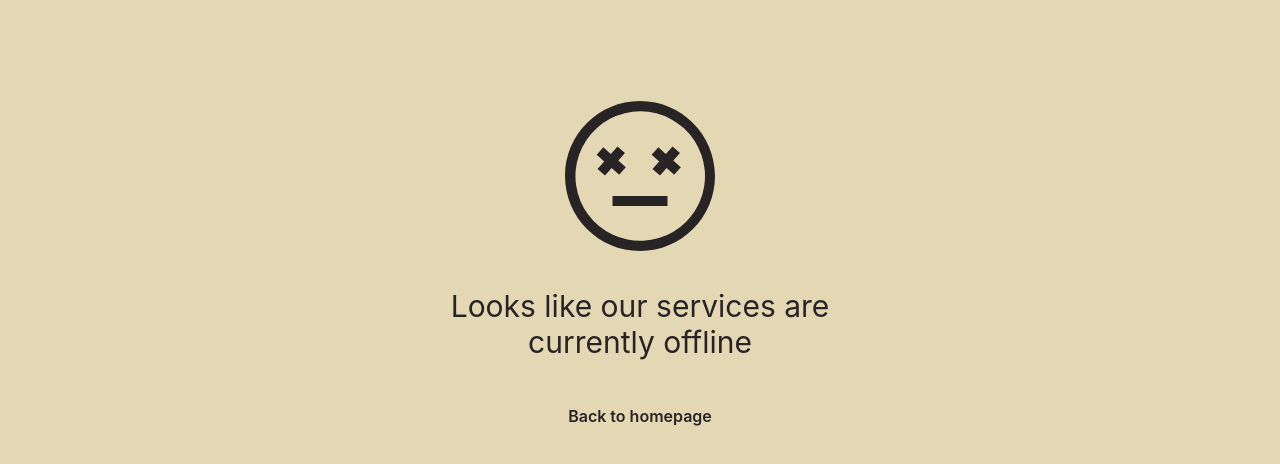
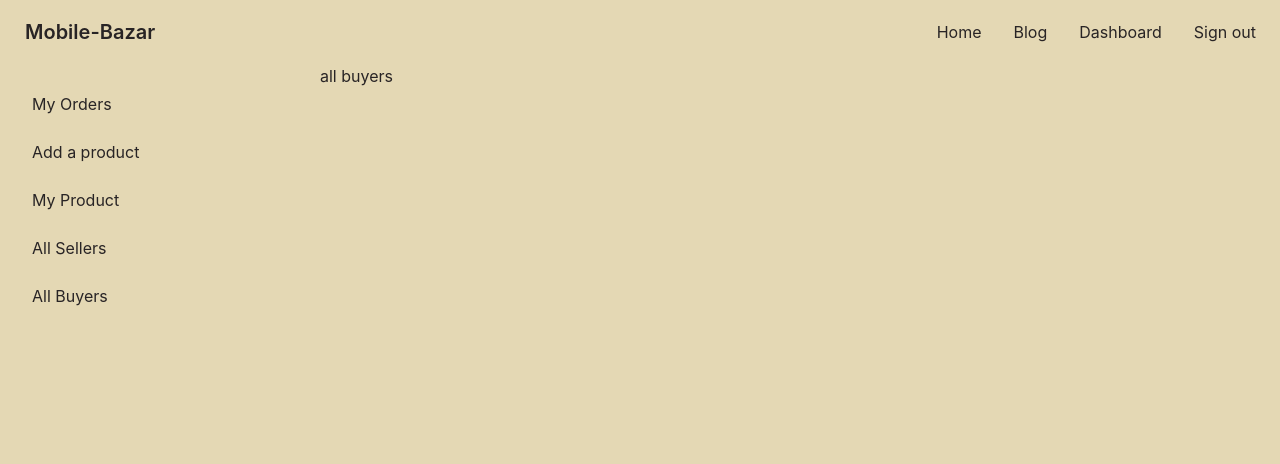
Before and after one commit to AnisurRahman06046/Mobile-Bazar-Client-Side, a React (Create React App) app: page /dashboard/allbuyers in a window 1280 px wide. Shown: the top 464 px of the page. Built offline with nearby package versions, Linux system fonts and the light colour scheme; no server answers; sample sign-in values are in the browser's storage.

Commit message:
buyers sellers add product routes added

```diff
--- /dev/null
+++ b/src/Pages/DashBoard/AllBuyers/AllBuyers.js
@@ -0,0 +1,11 @@
+import React from "react";
+
+const AllBuyers = () => {
+  return (
+    <div>
+      <h1>all buyers</h1>
+    </div>
+  );
+};
+
+export default AllBuyers;
--- /dev/null
+++ b/src/Pages/DashBoard/AllSellers/AllSellers.js
@@ -0,0 +1,11 @@
+import React from "react";
+
+const AllSellers = () => {
+  return (
+    <div>
+      <h1>all sellers</h1>
+    </div>
+  );
+};
+
+export default AllSellers;
--- a/src/Pages/DashBoard/DashBoardDrawer/DashBoardDrawer.js
+++ b/src/Pages/DashBoard/DashBoardDrawer/DashBoardDrawer.js
@@ -20,16 +20,16 @@ const DashBoardDrawer = () => {
               <Link to="/dashboard/myorders">My Orders</Link>
             </li>
             <li>
-              <Link>Add a product</Link>
+              <Link to="/dashboard/addproduct">Add a product</Link>
             </li>
             <li>
-              <Link>My Product</Link>
+              <Link to="/dashboard/myproduct">My Product</Link>
             </li>
             <li>
-              <Link>All Sellers</Link>
+              <Link to="/dashboard/allsellers">All Sellers</Link>
             </li>
             <li>
-              <Link>All Buyers</Link>
+              <Link to="/dashboard/allbuyers">All Buyers</Link>
             </li>
           </ul>
         </div>
--- /dev/null
+++ b/src/Pages/DashBoard/MyProducts/MyProducts.js
@@ -0,0 +1,11 @@
+import React from "react";
+
+const MyProducts = () => {
+  return (
+    <div>
+      <h1>My products</h1>
+    </div>
+  );
+};
+
+export default MyProducts;
```
Also changed, not shown: src/Routes/Routes/Routes.js (+8 -0 lines).
